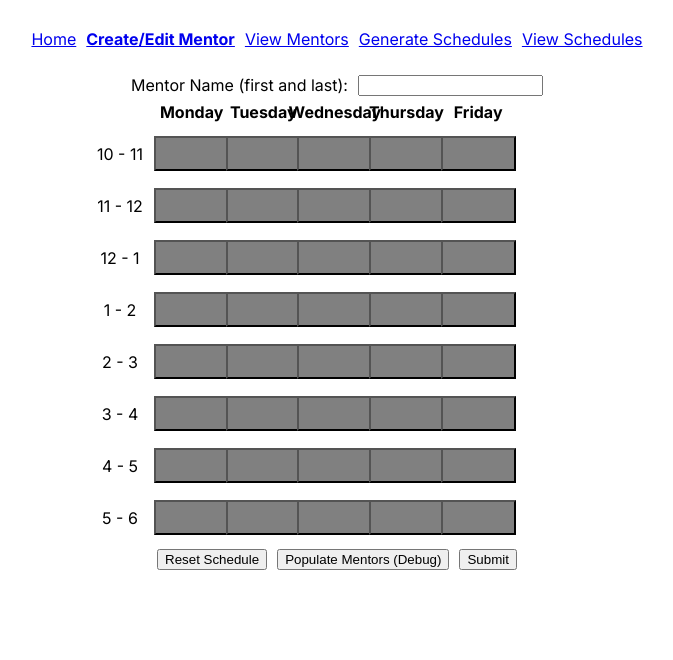
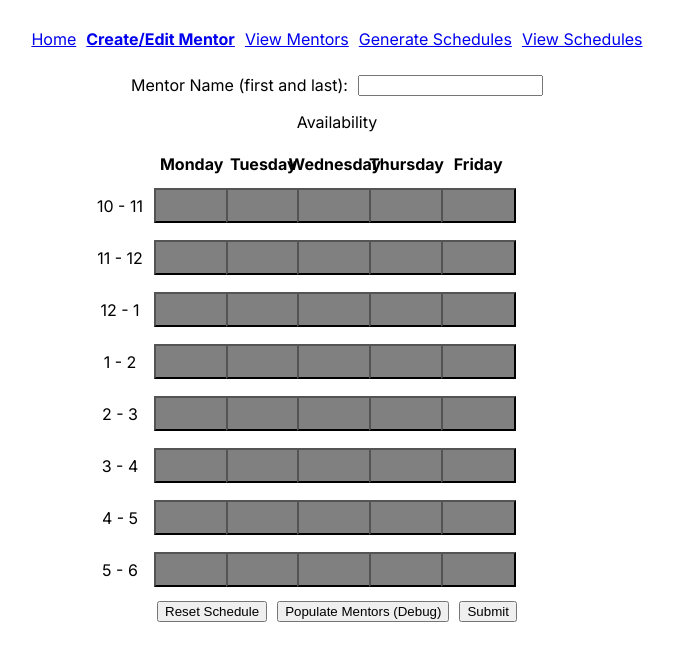
Before and after one commit to BlckHawker/Mentor-Schedule-Maker, a Next.js app: page /mentor/create in a window 1280 px wide. Shown: the top 660 px of the page, without its empty margins (303-976 px from the left). Built offline with nearby package versions, Linux system fonts and the light colour scheme.

Commit message:
Add availability p tag on create/edit mentor page

```diff
--- a/src/components/CreateMentor.tsx
+++ b/src/components/CreateMentor.tsx
@@ -57,7 +57,7 @@ const CreateMentor = () => {
         <label>Mentor Name (first and last): </label>
         <input type="text" onChange={mentorNameChange}></input>
       </div>
-
+      <p style={{textAlign: "center"}}>Availability</p>
       <div className={styles.gridContainer}>
         <p></p>
             {days.map(d => <b>{d}</b>)}
@@ -77,11 +77,11 @@ const CreateMentor = () => {
   );
 
   function makeElementArr(time: string) {
-    const timeIndex = times.indexOf(time);
-    const endTime = endTimes[timeIndex];
-    const buttons = days.map(day => <Block day={day as keyof Availability} index={timeIndex} availability={availability} setAvailability={setAvailability} />)
-    const arr = [<p>{time} - {endTime}</p>].concat(buttons);
-    return arr;
+      const timeIndex = times.indexOf(time);
+      const endTime = endTimes[timeIndex];
+      const buttons = days.map(day => <Block day={day as keyof Availability} index={timeIndex} availability={availability} setAvailability={setAvailability} />)
+      const arr = [<p>{time} - {endTime}</p>].concat(buttons);
+      return arr;
     }
 
   function createMentor() {
```
